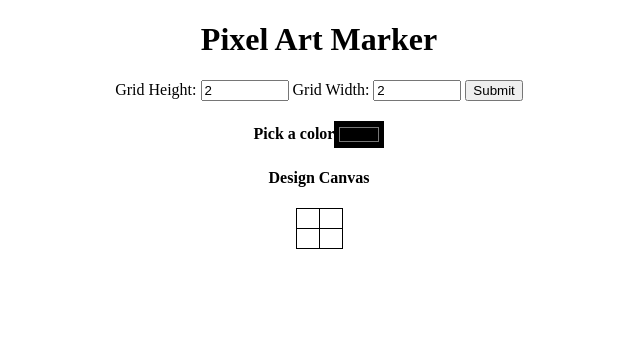
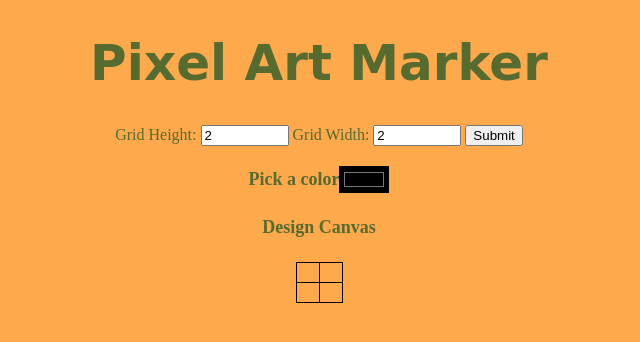
Before and after one commit to beckuwah/pixel-art, a plain HTML site: page index.html in a window 1280 px wide. Shown: the whole page, without its empty margins (321-961 px from the left). Drawn offline with Linux system fonts and the light colour scheme.

Commit message:
Added new css

```diff
--- a/css/index.css
+++ b/css/index.css
@@ -1,3 +1,14 @@
+body{
+	background: #ffa94d;
+	color: darkolivegreen;
+}
+h1{
+	font-family: cursive;
+	font-size: 50px;
+}
+h4{
+	font-size: 18px;
+}
 .container {
 	text-align: center;
 }
```
